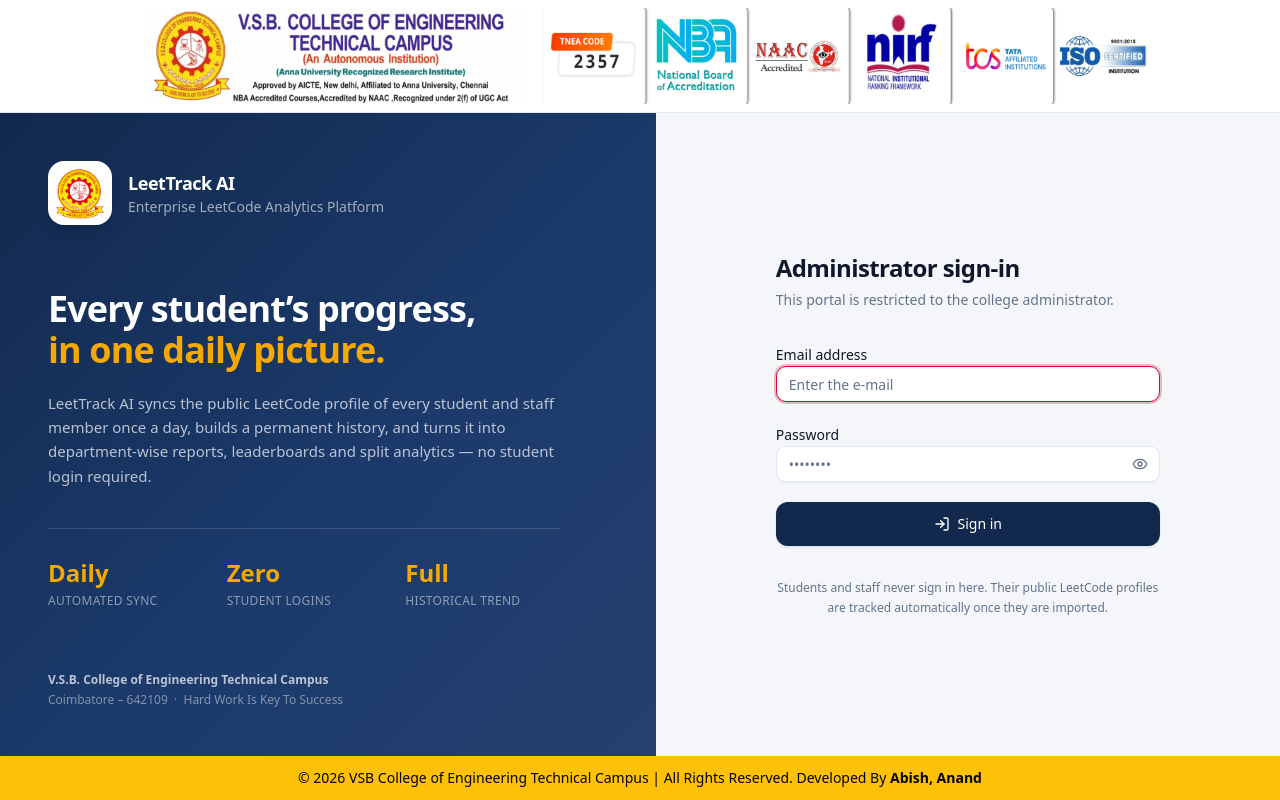
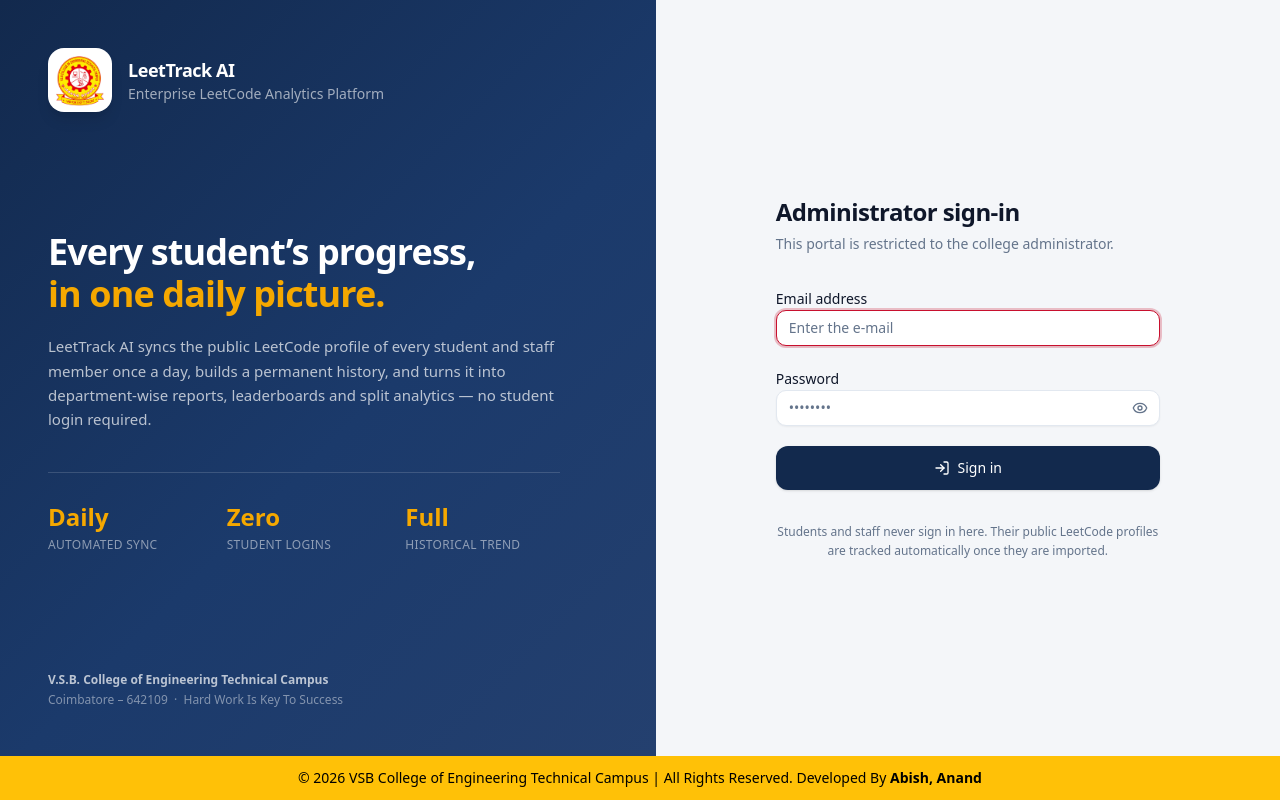
Before and after one commit to abish05/LEETCODE-ERP-VSB, a Next.js app: page /login in a window 1280 px wide. Built offline with nearby package versions, Linux system fonts and the light colour scheme.

Commit message:
chore: update login page layout

```diff
--- a/app/login/page.tsx
+++ b/app/login/page.tsx
@@ -15,15 +15,7 @@
 
 export default function LoginPage() {
   return (
-    <div className="flex min-h-dvh flex-col pb-[44px]">
-      <header className="w-full bg-white border-b flex justify-center py-2 px-4 shadow-sm">
-        <img
-          src="/login-header.png"
-          alt="VSB College Header Banner"
-          className="h-16 md:h-24 w-auto object-contain"
-        />
-      </header>
-      <main className="flex-1 grid lg:grid-cols-[1.05fr_1fr]">
+    <main className="grid min-h-dvh lg:grid-cols-[1.05fr_1fr] pb-[44px]">
       {/* ── Brand panel ─────────────────────────────────────────────── */}
       <section className="brand-gradient relative hidden flex-col justify-between overflow-hidden p-12 lg:flex">
 
@@ -104,10 +96,9 @@
         </div>
       </section>
 
-      </main>
       <footer className="fixed bottom-0 left-0 right-0 z-50 bg-[#ffc107] py-3 text-center text-sm font-medium text-black">
         © 2026 VSB College of Engineering Technical Campus | All Rights Reserved. Developed By <span className="font-bold">Abish, Anand</span>
       </footer>
-    </div>
+    </main>
   );
 }
```
